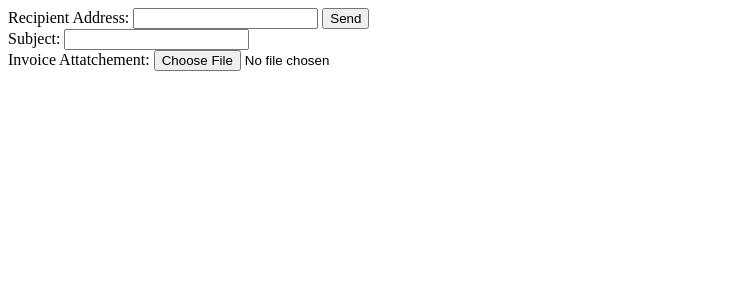
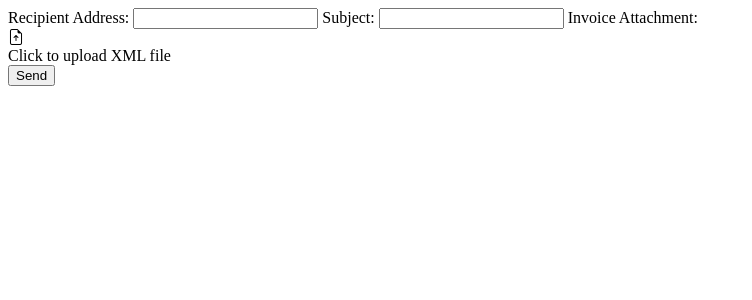
Before and after one commit to AIS170/A4, a Flask app: page /mailbox/sending in a window 1280 px wide. Shown: the top 300 px of the page, without its empty margins (0-752 px from the left). Run offline with Flask 3, Linux system fonts and the light colour scheme.

Commit message:
send functionality fixed for frontend

```diff
--- a/templates/send.html
+++ b/templates/send.html
@@ -5,16 +5,42 @@
     <meta name="viewport" content="width=device-width, initial-scale=1.0">
     <link href="https://cdn.jsdelivr.net/npm/bootstrap-icons/font/bootstrap-icons.css" rel="stylesheet">
     <title>Send Invoice</title>
+    <link rel="stylesheet" href="{{ url_for('static', filename='sendStyle.css') }}">
 </head>
 <body>
-    <form action="{{ url_for('mailbox_route.sending') }}" method="post" enctype="multipart/form-data">
+    <form id="invoiceForm" action="{{ url_for('mailbox_route.sending') }}" method="post" enctype="multipart/form-data">
         <label for="recipient_address">Recipient Address:</label>
         <input type="email" id="recipient_address" name="recipient_address" required>
-        <button type="submit">Send</button>
-        <div><label for="invoice_subject">Subject:</label>
-        <input type="text" id="invoice_subject" name="invoice_subject" required></div>
-        <label for="invoice_file">Invoice Attatchement:</label>
-        <input type="file" id="invoice_file" name="invoice_file" required></div>
+        <label for="invoice_subject">Subject:</label>
+        <input type="text" id="invoice_subject" name="invoice_subject" required>
+        <label for="invoice_file">Invoice Attachment:</label>
+        <div class="custom-file-upload">
+            <div class="icon" onclick="document.getElementById('file').click();">
+                <i class="bi bi-file-earmark-arrow-up"></i>
+            </div>
+            <div class="text">
+                <span>Click to upload XML file</span>
+            </div>
+        </div>
+        <input type="file" id="file" name="invoice_file" style="display:none;" onchange="handleFileSelect(this)">
+        <button type="button" onclick="submitForm()">
+            <span>Send</span>
+        </button>
     </form>
+
+    <script>
+        function handleFileSelect(input) {
+            var files = input.files;
+            if (files && files.length > 0) {
+                var file = files[0];
+                var fileName = file.name;
+                document.getElementById("fileLabel").innerText = fileName;
+            }
+        }
+
+        function submitForm() {
+            document.getElementById("invoiceForm").submit();
+        }
+    </script>
 </body>
 </html>
```
Also changed, not shown: static/mailboxStyle.css (+0 -22 lines).
